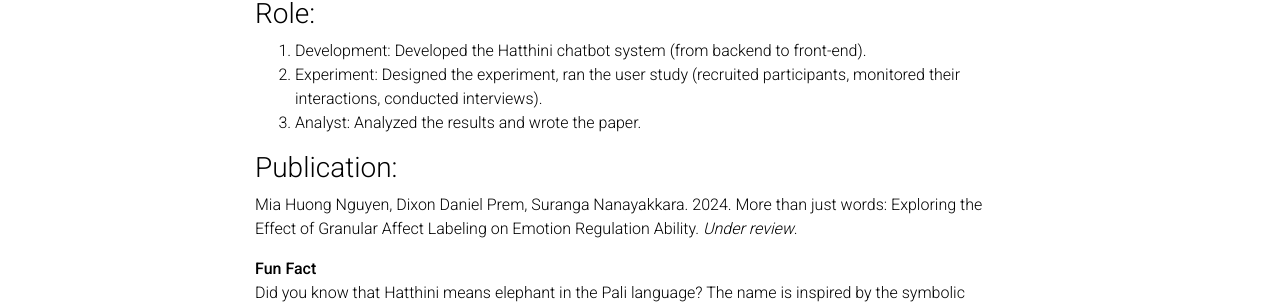
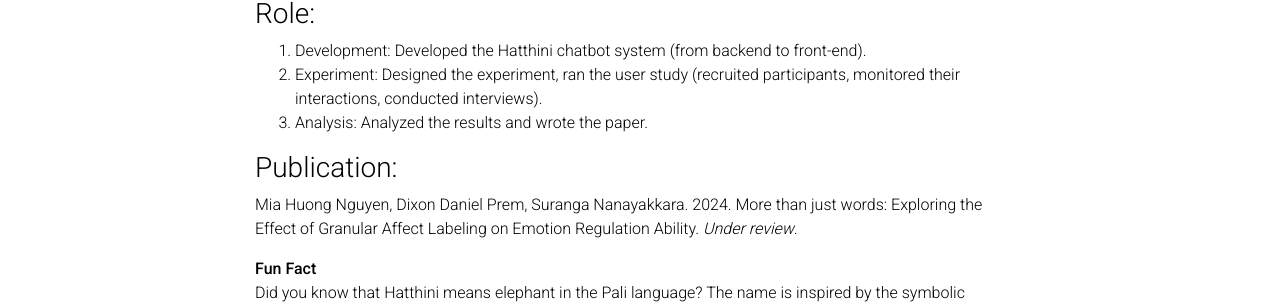
Before and after one commit to iammia0o/iammia0o.github.io, a Jekyll site: the page built from _projects/2_project.md, in a window 1280 px wide and 900 px high, scrolled down 1382 px. Shown: the part 461-767 px from the top of the window. Built offline with Jekyll 4.4.1, drawn with Linux system fonts in a browser that asks for light colours; full-size pictures stand in for the smaller copies a plugin makes; comment, search, counter and statistics services are not loaded; a style sheet for code colours, icons or effects is not loaded.

Commit message:
updated typo

```diff
--- a/_projects/2_project.md
+++ b/_projects/2_project.md
@@ -35,7 +35,7 @@ In this project, we explore the use of language, specifically granular emotional
 ### Role:
 1. Development: Developed the Hatthini chatbot system (from backend to front-end).
 2. Experiment: Designed the experiment, ran the user study (recruited participants, monitored their interactions, conducted interviews).
-3. Analyst: Analyzed the results and wrote the paper.
+3. Analysis: Analyzed the results and wrote the paper.
 
 ### Publication:
 Mia Huong Nguyen, Dixon Daniel Prem, Suranga Nanayakkara. 2024. More than just words: Exploring the Effect of Granular Affect Labeling on Emotion Regulation Ability. *Under review*.
```
